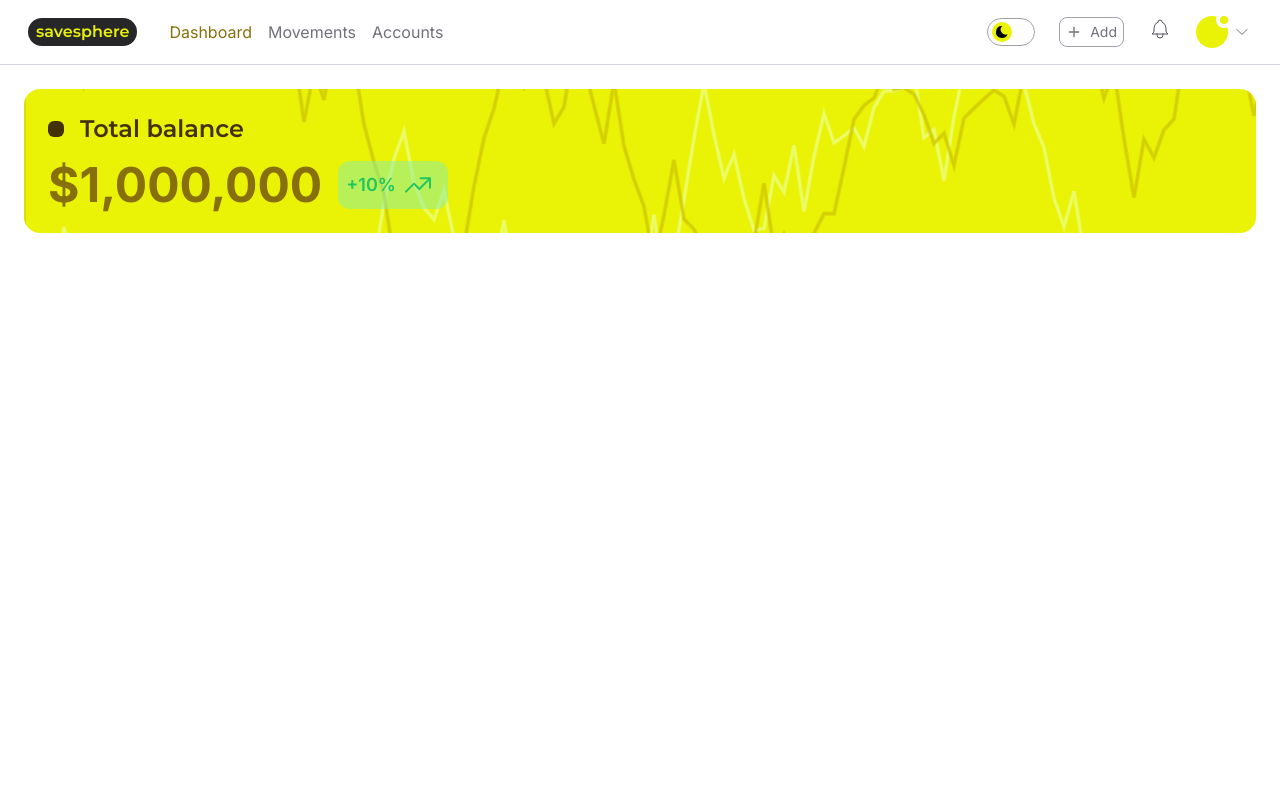
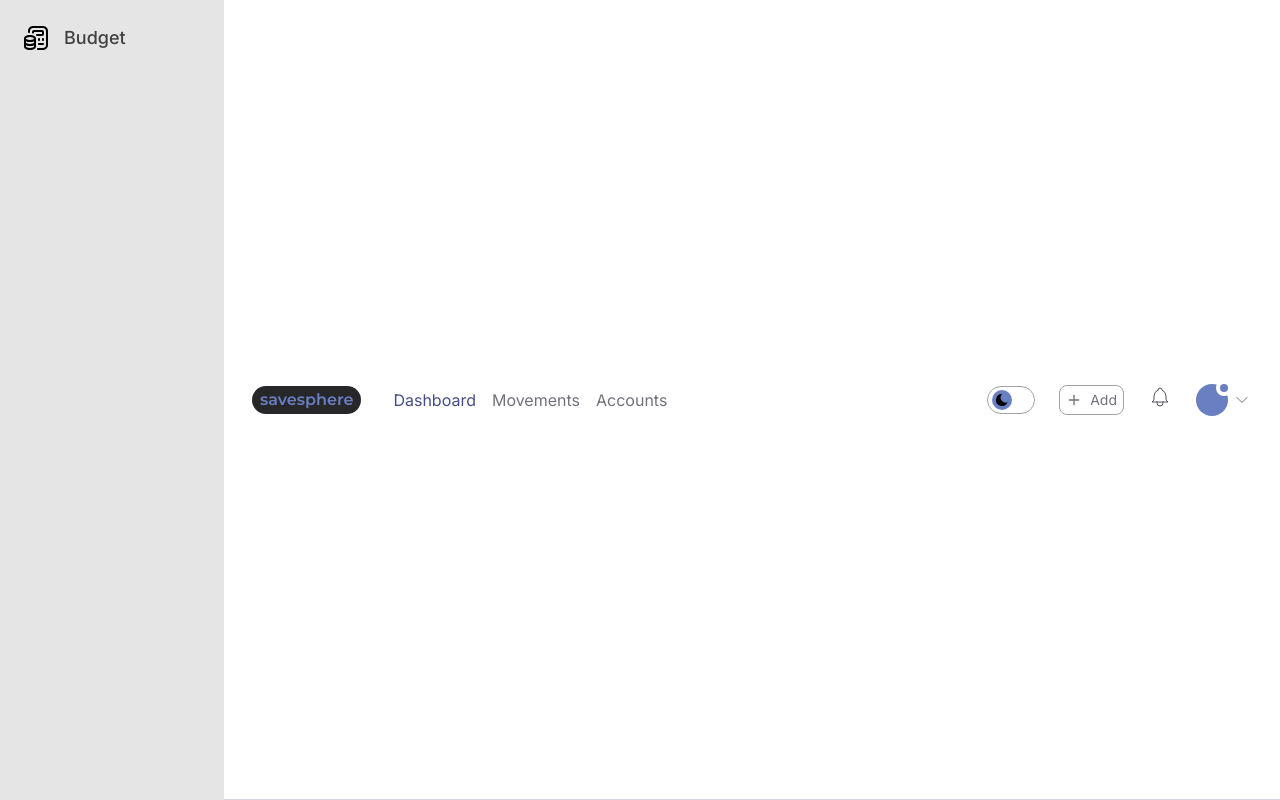
Before and after one commit to DanielPenalozaB/savesphere, a Next.js app: page / in a window 1280 px wide. Shown: the top 800 px of the page. Built offline with nearby package versions, Linux system fonts and the light colour scheme.

Commit message:
Update project structure

```diff
--- a/src/app/globals.css
+++ b/src/app/globals.css
@@ -1,3 +1,12 @@
 @tailwind base;
 @tailwind components;
 @tailwind utilities;
+
+body {
+    display: grid;
+    grid-template-columns: 224px 1fr;
+    grid-template-rows: 1fr;
+    gap: 0px 0px;
+    grid-template-areas:
+        ". .";
+}
--- a/src/app/layout.tsx
+++ b/src/app/layout.tsx
@@ -2,6 +2,8 @@ import type { Metadata } from 'next';
 import { Inter, Montserrat } from 'next/font/google';
 import './globals.css';
 import Providers from './providers';
+import Link from 'next/link';
+import { BudgetIcon } from '@/assets/svg';
 
 const inter = Inter({ subsets: ['latin'] });
 
@@ -22,8 +24,26 @@ export default function RootLayout({
 }>) {
     return (
         <html lang="en" suppressHydrationWarning={true}>
-            <body className={`${inter.className} ${monserrat.variable} bg-white dark:bg-zinc-900 duration-500`}>
-                <Providers>{children}</Providers>
+            <body className={`${inter.className} ${monserrat.variable} grid bg-white dark:bg-zinc-900 duration-500`}>
+                <Providers>
+                    <div className='flex h-screen w-[224px] flex-col justify-between border-r border-neutral-200 bg-neutral-200'>
+                        <ul className="flex flex-col gap-4 p-4">
+                            <li>
+                                <Link href={'/'} className='flex items-center gap-4 rounded-lg p-2 hover:bg-neutral-300'>
+                                    <BudgetIcon className="h-6 w-6" />
+                                    <span className='text-lg font-medium text-neutral-700'>Budget</span>
+                                </Link>
+                            </li>
+                            <li></li>
+                            <li></li>
+                            <li></li>
+                            <li></li>
+                            <li></li>
+                            <li></li>
+                        </ul>
+                    </div>
+                    {children}
+                </Providers>
             </body>
         </html>
     );
--- a/src/assets/svg/index.tsx
+++ b/src/assets/svg/index.tsx
@@ -153,3 +153,17 @@ export function DotsIcon({ ...props }) {
         </svg>
     );
 }
+
+export function BudgetIcon({ ...restProps }) {
+    return (
+        <svg
+            {...restProps}
+            xmlns="http://www.w3.org/2000/svg"
+            id="Layer_1"
+            data-name="Layer 1"
+            viewBox="0 0 24 24"
+        >
+            <path d="m6,9c-3.421,0-6,1.505-6,3.5v8c0,1.995,2.579,3.5,6,3.5s6-1.505,6-3.5v-8c0-1.995-2.579-3.5-6-3.5Zm4,7.5c0,.529-1.519,1.5-4,1.5s-4-.971-4-1.5v-1.348c1.046.533,2.435.848,4,.848s2.954-.315,4-.848v1.348Zm-4-5.5c2.481,0,4,.971,4,1.5s-1.519,1.5-4,1.5-4-.971-4-1.5,1.519-1.5,4-1.5Zm0,11c-2.481,0-4-.971-4-1.5v-1.348c1.046.533,2.435.848,4,.848s2.954-.315,4-.848v1.348c0,.529-1.519,1.5-4,1.5ZM24,5v14c0,2.757-2.243,5-5,5h-5c-.553,0-1-.448-1-1s.447-1,1-1h5c1.654,0,3-1.346,3-3V5c0-1.654-1.346-3-3-3h-10c-1.654,0-3,1.346-3,3v1c0,.552-.447,1-1,1s-1-.448-1-1v-1C4,2.243,6.243,0,9,0h10c2.757,0,5,2.243,5,5Zm-11,5c-.553,0-1-.448-1-1s.447-1,1-1h5v-2h-8v.5c0,.552-.447,1-1,1s-1-.448-1-1v-.5c0-1.103.897-2,2-2h8c1.103,0,2,.897,2,2v2c0,1.103-.897,2-2,2h-5Zm1,8c0-.552.447-1,1-1h4c.553,0,1,.448,1,1s-.447,1-1,1h-4c-.553,0-1-.448-1-1Zm0-4v-1c0-.552.447-1,1-1s1,.448,1,1v1c0,.552-.447,1-1,1s-1-.448-1-1Zm6,0c0,.552-.447,1-1,1s-1-.448-1-1v-1c0-.552.447-1,1-1s1,.448,1,1v1Z" />
+        </svg>
+    );
+}
--- a/tailwind.config.ts
+++ b/tailwind.config.ts
@@ -13,17 +13,17 @@ const config: Config = {
 			},
 			colors: {
 				savesphere: {
-					"50": "#fafee8",
-					"100": "#f3ffc2",
-					"200": "#ecff88",
-					"300": "#e8ff45",
-					"400": "#ebfd12",
-					DEFAULT: "#eaf205",
-					"600": "#cdc401",
-					"700": "#a38e05",
-					"800": "#876f0c",
-					"900": "#725a11",
-					"950": "#433105",
+					'50': '#f3f6fb',
+					'100': '#e5e9f4',
+					'200': '#d0d9ed',
+					'300': '#b0c0e0',
+					'400': '#8a9fd0',
+					DEFAULT: '#6a7fc1',
+					'600': '#5b6bb5',
+					'700': '#505aa5',
+					'800': '#464c87',
+					'900': '#3c416c',
+					'950': '#282a43',
 				},
 			},
 			borderWidth: {
```
